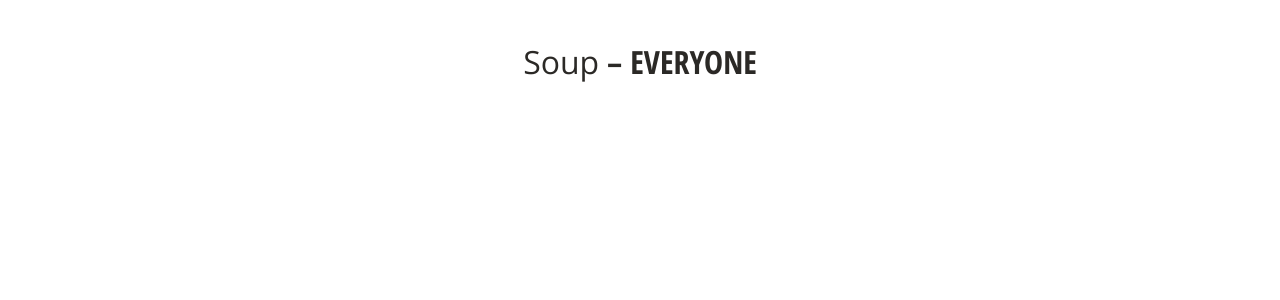
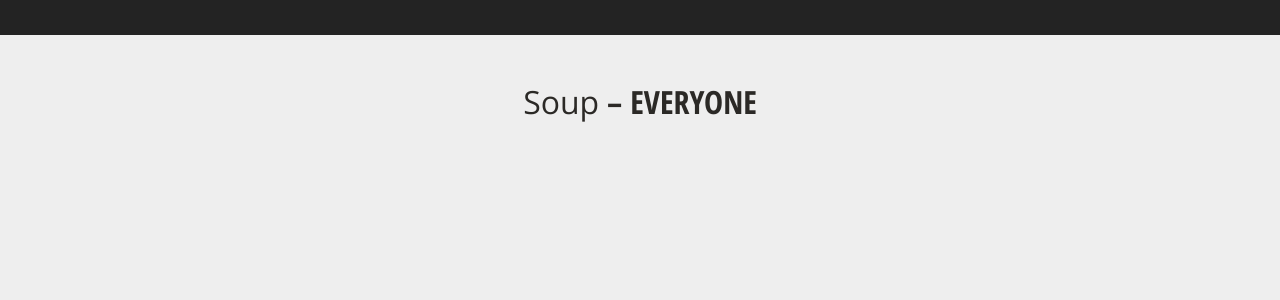
Before and after one commit to soup/opensoup, a Django app: page /everyone/ in a window 1280 px wide. Shown: the top 300 px of the page. Run offline with Django 3.2, Linux system fonts and the light colour scheme; data that the repository does not hold is empty; some libraries are stand-ins or nearby versions.

Commit message:
Adding a top bar

```diff
--- a/static/css/main.css
+++ b/static/css/main.css
@@ -1,6 +1,40 @@
 body {
 	font-family: 'Open Sans', 'opensans', sans-serif;
 	color: #2B2926;
+	background: #eee;
+	margin: 0;
+	padding: 0;
+
+	padding-top: 40px; /* Fixed header bar height */
+}
+
+header {
+	position: fixed;
+	top: 0;
+	left: 0;
+
+	width: 100%;
+	height: 35px;
+
+	background: rgba(0, 0, 0, 0.85);
+	color: #eee;
+}
+
+header > nav ul {
+	display: inline-block;
+	padding: 0;
+	margin-top: 8px;
+	line-height: 1;
+}
+
+header > nav li {
+	display: inline-block;
+	margin-left: 26px;
+}
+
+header > nav a {
+	color: inherit !important;
+	text-decoration: none !important;
 }
 
 .page-title {
--- a/templates/base.html
+++ b/templates/base.html
@@ -1,3 +1,5 @@
+{% load i18n %}
+
 <!doctype html>
 <html>
 	<head>
@@ -17,6 +19,17 @@
 	</head>
 
 	<body>
+		<header>
+			<nav>
+				<ul>
+					{% if user.is_authenticated %}
+						<li><a href="/my/">{{ user.username }}</a></li>
+						<li><a href="/friends/">Friends</a></li>
+						<li><a href="/everyone/">Everyone</a></li>
+					{% endif %}
+				</ul>
+			</nav>
+		</header>
 		<h1 class="page-title"><span class="page-name">Soup</span> – {{ title }}</h1>
 		<div id="content">
 			{% block content %}
```
